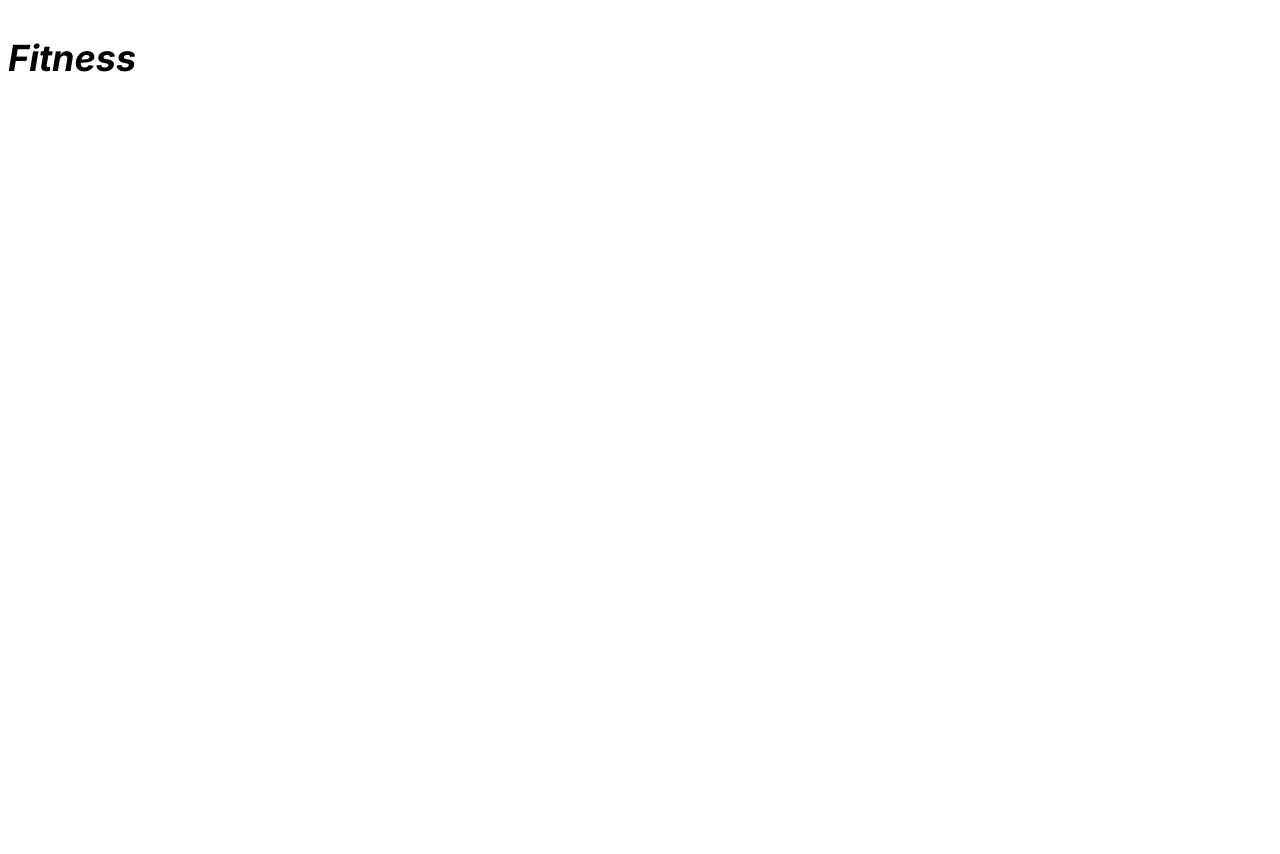
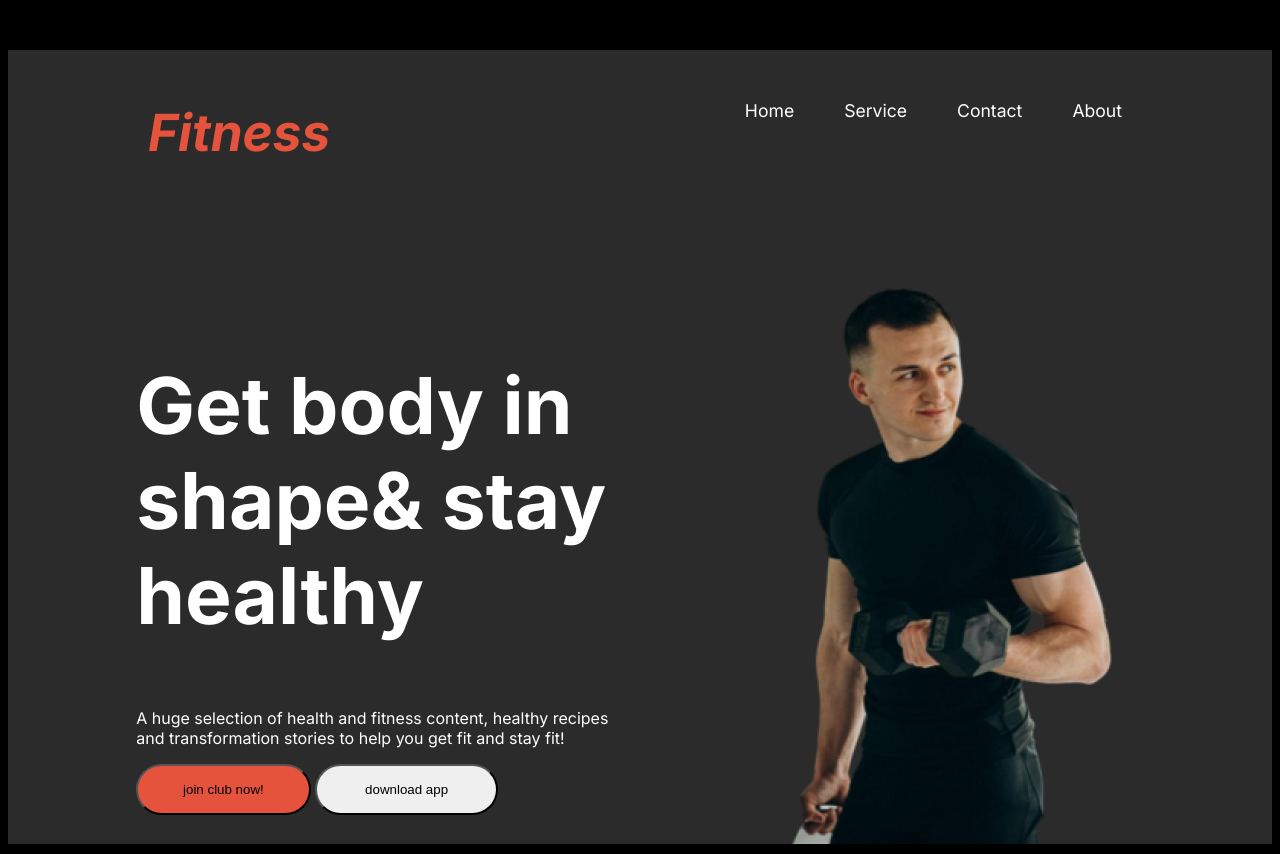
Before and after one commit to jasimuddin24/fitness-website, a plain HTML site: page index.html in a window 1280 px wide. Before the commit the page ends 800 px from the top, so only its background shows below. Drawn offline with Linux system fonts and the light colour scheme; a web font is replaced by a local one.

Commit message:
added nav part

```diff
--- a/index.html
+++ b/index.html
@@ -7,10 +7,30 @@
     <link rel="stylesheet" href="styles/styles.css">
 </head>
 <body class="inter-font">
-    <header>
-        <nav>
-            <h3 class="brand-name">Fitness</h3>
+    <header class="firstpart">
+        <nav class="navbar">
+            <div>
+                <h3 class="brand-name">Fitness</h3>
+            </div>
+            <!--ul.nav-links>li.nav-item*4>a.nav-link-->
+            <div>
+                <ul class="nav-links navbar">
+                    <li class="nav-item"><a href="" class="nav-link">Home</a></li>
+                    <li class="nav-item"><a href="" class="nav-link">Service</a></li>
+                    <li class="nav-item"><a href="" class="nav-link">Contact</a></li>
+                    <li class="nav-item"><a href="" class="nav-link">About</a></li>
+                </ul>
+            </div>
         </nav>
+        <section class="nav-banner navbar">
+            <div nav-banner-content>
+                <h2 class="header-heading">Get body in <br> <span class="shape">shape</span>& stay <br>healthy</h2>
+                <p class="header-para">A huge selection of health and fitness content, healthy recipes <br> and transformation stories to help you get fit and stay fit!</p>
+                <button class="join-btn">join club now!</button>
+                <button class="download-btn">download app</button>
+            </div>
+                <img src="images/images 2.png" alt="">
+        </section>
     </header>
     <main>
 
--- a/styles/styles.css
+++ b/styles/styles.css
@@ -6,10 +6,58 @@
   font-optical-sizing: auto;
   font-weight: 400;
   font-style: normal;
+  background-color: black;
+  color:#ffffff;
+
+}
+.firstpart{
+    background-color: #2b2b2b;
+
+}
+.navbar{
+    display: flex;
+    justify-content: space-between;
+    margin:50px 50px 10px 40px;
+
+
+
 }
 .brand-name{
-    font-size: 36px;
+    font-size: 3.2rem;
     font-style: italic;
-    font-weight: bolder;
+    font-weight:800px;
+    color: #E6533C;
+    padding-left:100px;
 
 }
+.nav-item{
+    list-style: none;
+    margin-right: 50px;
+
+
+}
+.nav-link{
+    display: flex;
+    text-decoration: none;
+    font-size: 1.1rem;
+    color: #ffffff;
+
+}
+
+.nav-banner{
+    display: flex;
+    justify-content:space-around;
+    align-items: center;
+}
+.header-heading{
+    font-size: 4.9rem;
+}
+.join-btn{
+    padding: 1rem 2.8rem;
+    background-color: #E6533C;
+    border-radius: 3rem;
+}
+.download-btn{
+    padding: 1rem 3rem;
+    border-radius: 3rem;
+}
```
